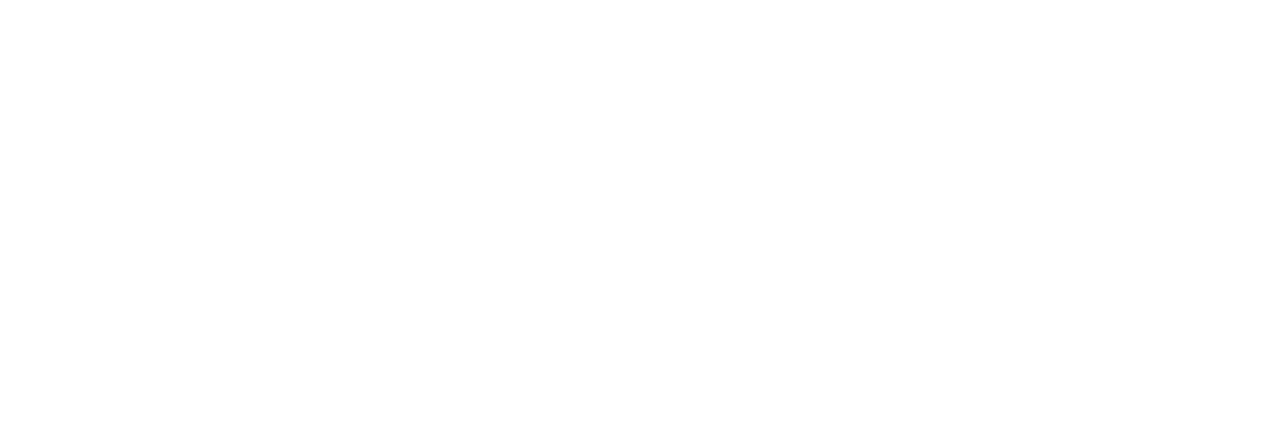
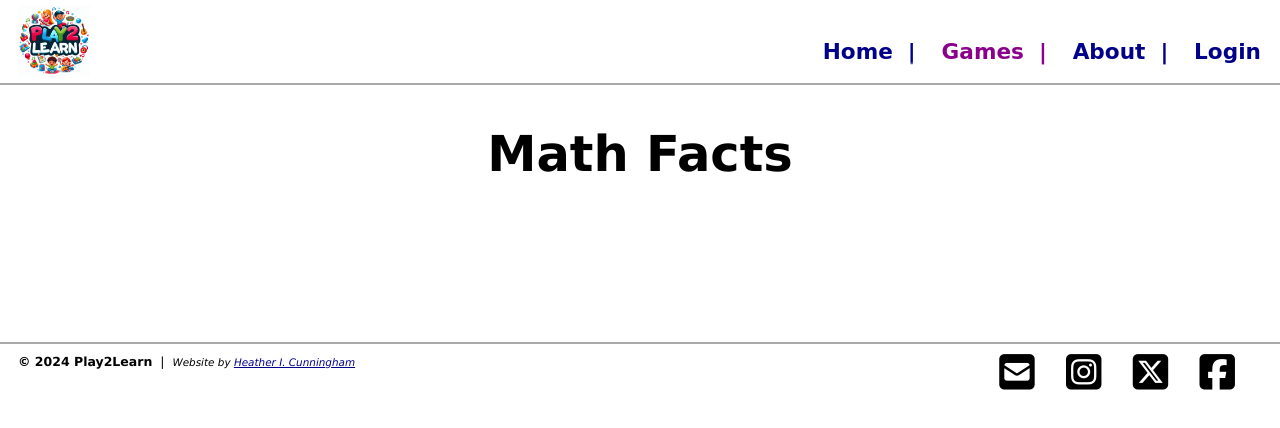
Before and after one commit to heather-cunningham/play2learn, a website: page public/games/math-facts/math-facts.html in a window 1280 px wide. Drawn offline with Linux system fonts and the light colour scheme; no server answers.

Commit message:
footer_icons: Propagated header, nav, style, scripts, footer, soc media icons across all pages now they are done

```diff
--- a/public/about.html
+++ b/public/about.html
@@ -6,6 +6,8 @@
 
     <link rel="stylesheet" href="./styles/normalize.css" />
     <link rel="stylesheet" href="./styles/styles.css" />
+
+    <script src="https://kit.fontawesome.com/5edc2e2a09.js" crossorigin="anonymous"></script>
 
     <!-- Heather C's Play2Learn-->
     <title>About | Play2Learn</title>
@@ -16,7 +18,7 @@
   <body>
     <header>
       <div id="nav-div">
-        <a href="./index.html" alt="Play2Learn Home">
+        <a href="./index.html" alt="Play2Learn Home" title="Play2Learn Home">
           <img id="logo"
             src="./images/play2Learn_logo.png"
             alt="Play2Learn Logo"
@@ -71,13 +73,14 @@
     </main>
 
     <footer>
-      <hr id="footer-rule"/>
+      <hr id="footer-rule" />
       <div id="footer-div">
         <p id="copyright-design">
           <span style="font-weight: bold;">&copy; 2024 Play2Learn</span>
           &nbsp;&verbar;&nbsp;
           <cite>Website by
-            <a href="https://github.com/heather-cunningham" alt="See my GitHub portfolio" title="See my GitHub portfolio" target="_blank">
+            <a href="https://github.com/heather-cunningham" alt="See my GitHub portfolio" title="See my GitHub portfolio"
+              target="_blank">
               Heather I. Cunningham
             </a>
           </cite>
@@ -85,19 +88,25 @@
 
         <ul id="social-media-list">
           <li>
-            <a href="./contact-us.html" alt="Contact Play2Learn" title="Contact Us">Contact Us</a>
-            <span class="dot-separator">&middot;</span>
+            <a href="./contact-us.html" alt="Contact Play2Learn" title="Contact Us">
+              <i class="fa-solid fa-square-envelope"></i>
+            </a>
           </li>
           <li>
-            <a href="https://instagram.com" alt="Open Instagram in a new window" title="Instagram" target="_blank">Instagram</a>
-            <span class="dot-separator">&middot;</span>
+            <a href="https://instagram.com" alt="Open Instagram in a new window" title="Instagram" target="_blank">
+              <i class="fa-brands fa-square-instagram"></i>
+            </a>
           </li>
           <li>
-            <a href="https://x.com" alt="Open X, formerly known as Twitter, in a new window" title="X (fka Twitter)" target="_blank">X (fka Twitter)</a>
-            <span class="dot-separator">&middot;</span>
+            <a href="https://x.com" alt="Open X, formerly known as Twitter, in a new window" title="X (fka Twitter)"
+              target="_blank">
+              <i class="fa-brands fa-square-x-twitter"></i>
+            </a>
           </li>
           <li>
-            <a href="https://facebook.com" alt="Open facebook in a new window" title="facebook" target="_blank">facebook</a>
+            <a href="https://facebook.com" alt="Open facebook in a new window" title="facebook" target="_blank">
+              <i class="fa-brands fa-square-facebook"></i>
+            </a>
           </li>
         </ul>
       </div>
--- a/public/games/math-facts/math-facts.html
+++ b/public/games/math-facts/math-facts.html
@@ -0,0 +1,108 @@
+<!DOCTYPE html>
+<html lang="en">
+
+<head>
+  <meta charset="UTF-16" />
+  <meta name="viewport" content="width=device-width, initial-scale=1.0" />
+
+  <link rel="stylesheet" href="../../styles/normalize.css" />
+  <link rel="stylesheet" href="../../styles/styles.css" />
+
+  <script src="https://kit.fontawesome.com/5edc2e2a09.js" crossorigin="anonymous"></script>
+
+  <!-- Heather C's Play2Learn-->
+  <title>Math Facts | Play2Learn</title>
+  <!-- All images and graphics used in this web app are free clip art, unless otherwise indicated
+      it was created free with an AI tool, like DALL-E. -->
+</head>
+
+<body>
+  <header>
+    <div id="nav-div">
+      <a href="../../index.html" alt="Play2Learn Home" title="Play2Learn Home">
+        <img id="logo"
+          src="../../images/play2Learn_logo.png"
+          alt="Play2Learn Logo"
+          aria-details="AI generated image"
+        />
+      </a>
+
+      <nav>
+        <ul id="top-nav">
+          <li id="nav-home">
+            <a href="../../index.html" alt="Play2Learn Home">Home &nbsp;&verbar;&nbsp;</a>
+          </li>
+          <li id="nav-games">
+            <a href="" alt="Games Menu">Games &nbsp;&verbar;&nbsp;</a>
+            <ul id="games-sub-nav">
+              <li id="nav-math-facts">
+                <a href="../math-facts/math-facts.html" alt="Math Facts Game">Math Facts</a>
+              </li>
+              <li id="nav-anagram-hunt">
+                <a href="../anagram-hunt/anagram-hunt.html" alt="Anagram Hunt Game">Anagram Hunt</a>
+              </li>
+            </ul>
+          </li>
+          <li id="nav-about">
+            <a href="../../about.html" alt="About Play2Learn">About &nbsp;&verbar;&nbsp;</a>
+          </li>
+          <li id="nav-login">
+            <a href="../../login.html" alt="Play2Learn Login">Login</a>
+          </li>
+        </ul>
+      </nav>
+    </div>
+
+    <hr id="header-rule" />
+  </header>
+
+  <main>
+    <div class="site-page-div">
+      <h2 class="page-name">Math Facts</h2>
+    </div>
+  </main>
+
+  <footer>
+    <hr id="footer-rule" />
+    <div id="footer-div">
+      <p id="copyright-design">
+        <span style="font-weight: bold;">&copy; 2024 Play2Learn</span>
+        &nbsp;&verbar;&nbsp;
+        <cite>Website by
+          <a href="https://github.com/heather-cunningham" alt="See my GitHub portfolio" title="See my GitHub portfolio"
+            target="_blank">
+            Heather I. Cunningham
+          </a>
+        </cite>
+      </p>
+
+      <ul id="social-media-list">
+        <li>
+          <a href="../../contact-us.html" alt="Contact Play2Learn" title="Contact Us">
+            <i class="fa-solid fa-square-envelope"></i>
+          </a>
+        </li>
+        <li>
+          <a href="https://instagram.com" alt="Open Instagram in a new window" title="Instagram" target="_blank">
+            <i class="fa-brands fa-square-instagram"></i>
+          </a>
+        </li>
+        <li>
+          <a href="https://x.com" alt="Open X, formerly known as Twitter, in a new window" title="X (fka Twitter)"
+            target="_blank">
+            <i class="fa-brands fa-square-x-twitter"></i>
+          </a>
+        </li>
+        <li>
+          <a href="https://facebook.com" alt="Open facebook in a new window" title="facebook" target="_blank">
+            <i class="fa-brands fa-square-facebook"></i>
+          </a>
+        </li>
+      </ul>
+    </div>
+  </footer>
+
+  <script src="../../scripts/scripts.js"></script>
+</body>
+
+</html>
```
Also changed, not shown: public/contact-us.html (+22 -9 lines), public/games/anagram-hunt/anagram-hunt.html (+104 -0 lines), public/index.html (+1 -1 lines), public/login.html (+108 -0 lines).
